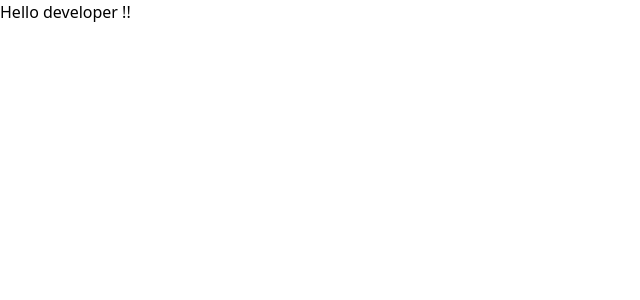
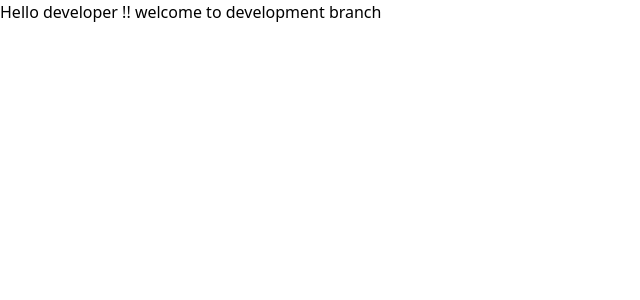
Before and after one commit to rajib777durjoy/Ledger_flow_next.js_TeamProject, a Next.js app: page / in a window 1280 px wide. Shown: the top 300 px of the page, without its empty margins (0-640 px from the left). Built offline with nearby package versions, Linux system fonts and the light colour scheme.

Commit message:
start your coding in development branch

```diff
--- a/app/page.js
+++ b/app/page.js
@@ -2,7 +2,7 @@
 export default function Home() {
   return (
     <div>
-       Hello  developer !!
+       Hello  developer !! welcome to development branch
     </div>
   );
 }
```
